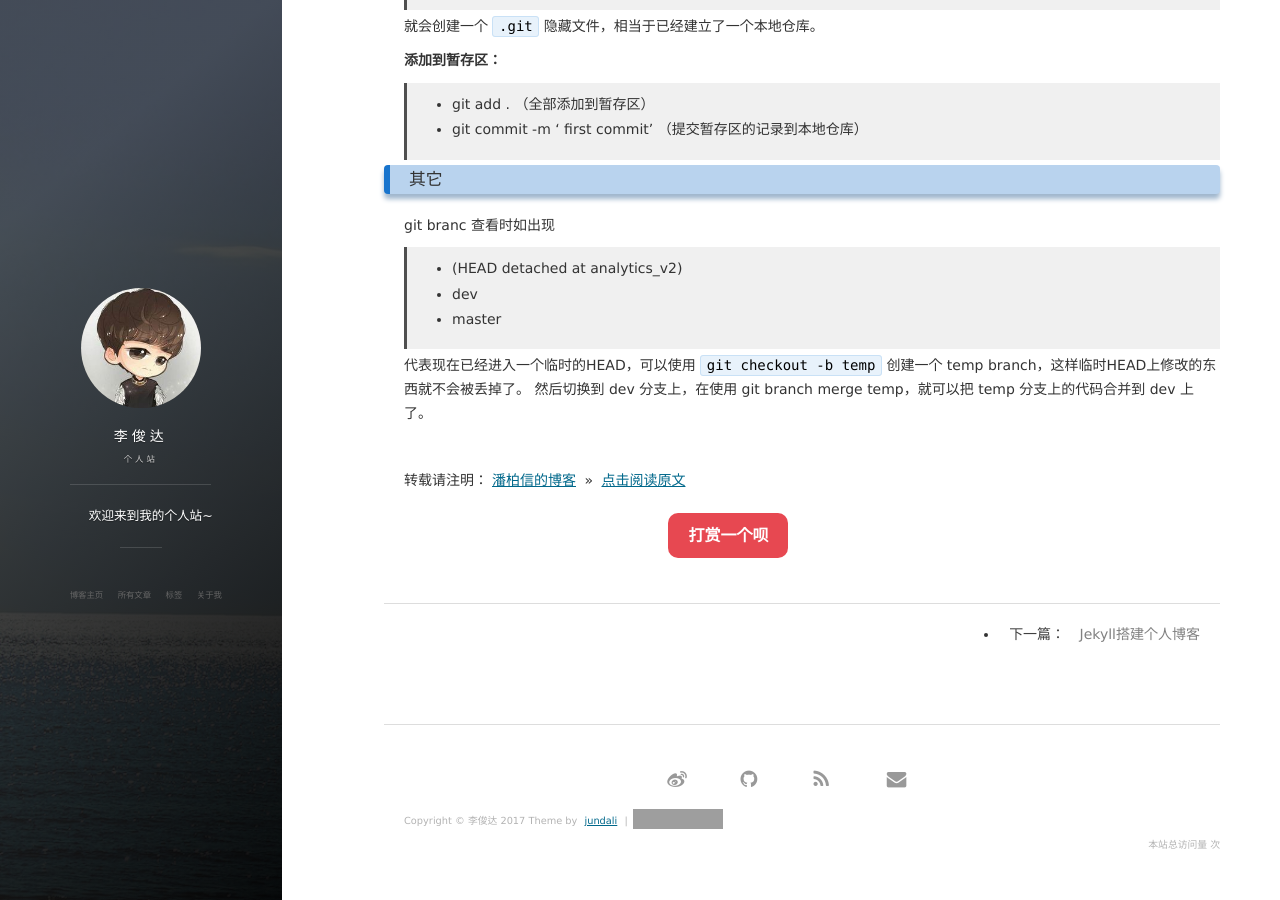
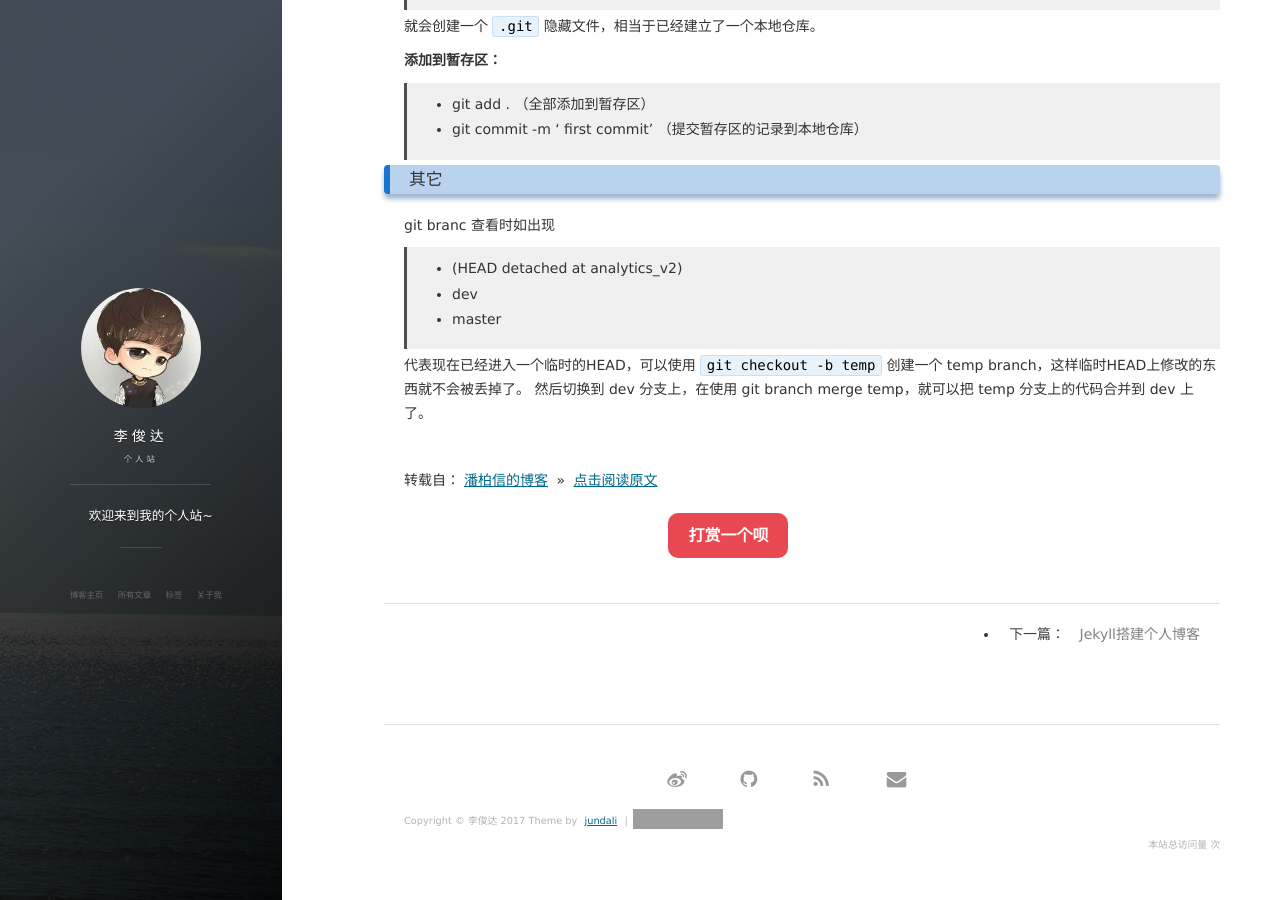
Before and after one commit to jundali/jundali.github.io, a Jekyll site: the page built from _posts/2016-07-13-GitTutorial.md, in a window 1280 px wide and 900 px high, scrolled down 1042 px. Built offline with Jekyll 4.4.1, drawn with Linux system fonts in a browser that asks for light colours; nearby versions of some CDN libraries; comment, search, counter and statistics services are not loaded; grey boxes are pictures that could not be loaded.

Commit message:
Update 2016-07-13-GitTutorial.md

```diff
--- a/_posts/2016-07-13-GitTutorial.md
+++ b/_posts/2016-07-13-GitTutorial.md
@@ -67,4 +67,4 @@ git branc 查看时如出现
 
 <br>
 
-转载请注明：[潘柏信的博客](http://baixin) » [点击阅读原文](http://baixin.io/2016/07/GitTutorial/)
+转载自：[潘柏信的博客](http://baixin) » [点击阅读原文](http://baixin.io/2016/07/GitTutorial/)
```
